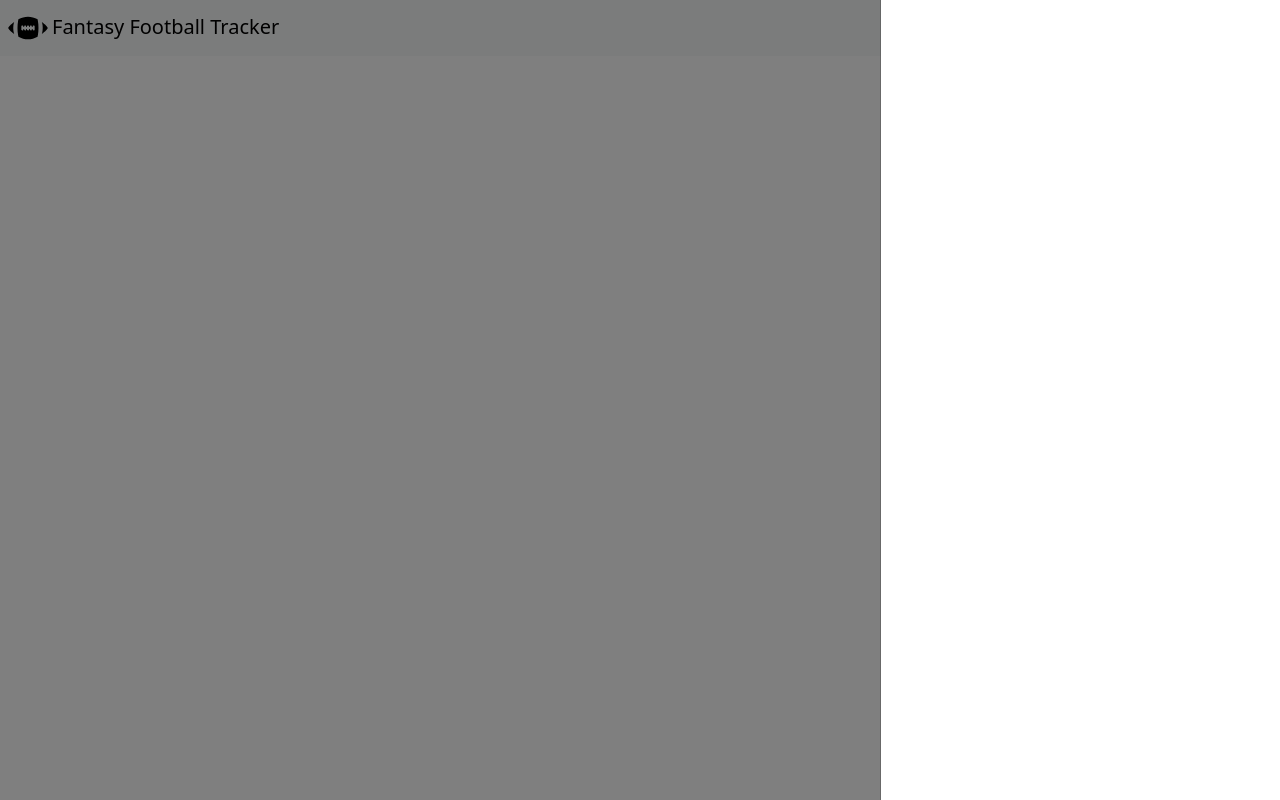
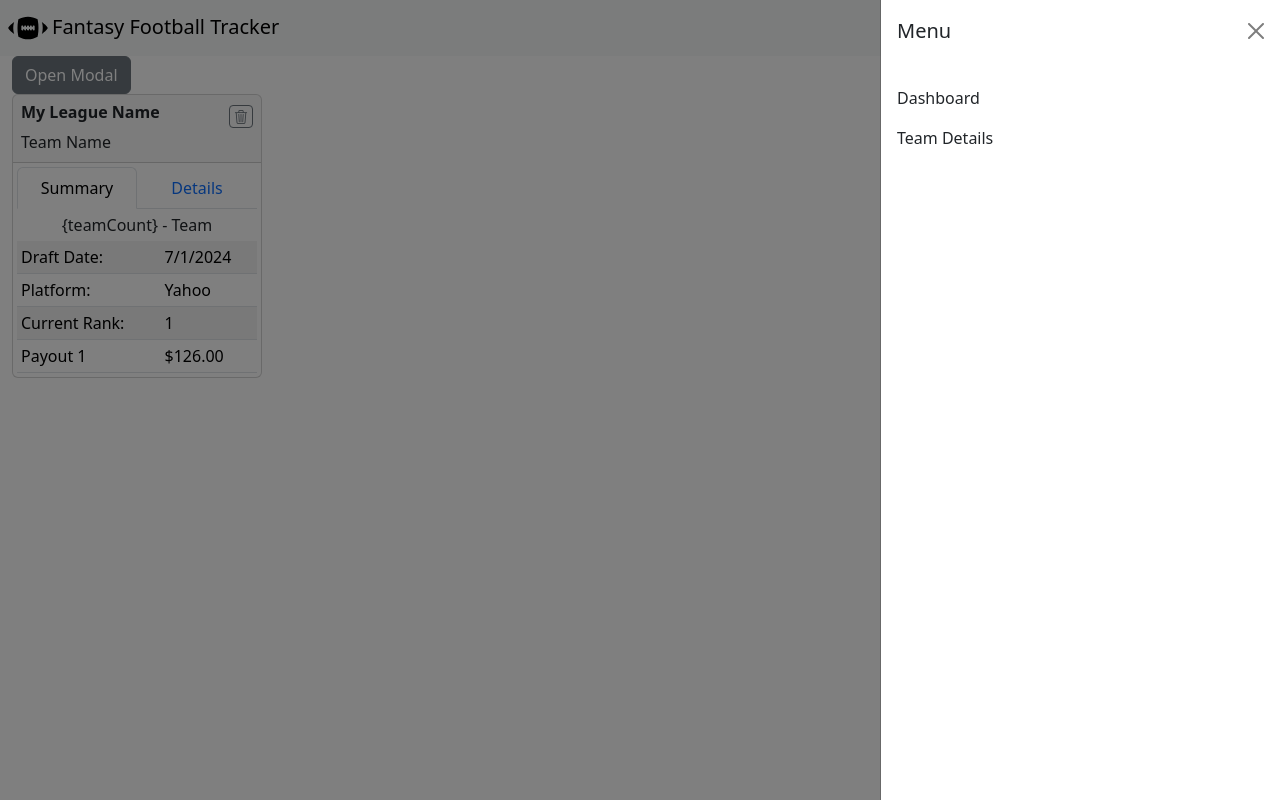
Before and after one commit to ShayEllis/aws-amplify-fantasy-football-tracker, a React (Vite) app: page /dashboard in a window 1280 px wide. Both pictures are taken after a click on the button 1240 px from the left and 28 px from the top of the page. Built offline with nearby package versions, Linux system fonts and the light colour scheme.

Commit message:
working on league info card

```diff
--- a/src/App.jsx
+++ b/src/App.jsx
@@ -1,12 +1,19 @@
-import './App.sass'
-// import LeagueInfoModal from './components/leagueInfoModal/leagueInfoModal'
+import './App.scss'
+import { Outlet } from 'react-router-dom'
 import NavigationBar from './components/navigationBar/navigationBar'
+import Container from 'react-bootstrap/Container'
+
+import LeagueInfoModal from './components/leagueInfoModal/leagueInfoModal'
 
 function App() {
   return (
-    <div>
+    <>
       <NavigationBar />
-    </div>
+      <Container fluid>
+        <LeagueInfoModal />
+        <Outlet />
+      </Container>
+    </>
   )
 }
 
--- /dev/null
+++ b/src/components/leagueInfoCard/deleteInfoCardModal/deleteInfoCardModal.jsx
@@ -0,0 +1,38 @@
+import { useState } from 'react'
+import './deleteInfoCardModal.scss'
+import Button from 'react-bootstrap/Button'
+import Modal from 'react-bootstrap/Modal'
+import Row from 'react-bootstrap/Row'
+import Col from 'react-bootstrap/Col'
+
+const DeleteInfoCardModal = () => {
+  const [show, setShow] = useState(false)
+
+  const showModal = () => setShow(true)
+  const closeModal = () => setShow(false)
+
+  return (
+    <>
+      <Button size='sm' variant='outline-secondary' className='p-0 ps-1 pe-1' onClick={showModal}>
+        <i className='bi bi-trash3'></i>
+      </Button>
+
+      <Modal show={show} onHide={closeModal} centered>
+        <Modal.Header closeButton>
+          <Modal.Title className='fs-5'>Delete {'"League Name"'}?</Modal.Title>
+        </Modal.Header>
+        <Modal.Body>
+          <Row className='justify-content-center'>
+            <Col xs='auto'>
+              <Button variant='outline-danger' onClick={closeModal}>
+                Delete
+              </Button>
+            </Col>
+          </Row>
+        </Modal.Body>
+      </Modal>
+    </>
+  )
+}
+
+export default DeleteInfoCardModal
--- /dev/null
+++ b/src/components/leagueInfoCard/leagueInfoCard.jsx
@@ -0,0 +1,88 @@
+import './leagueInfoCard.scss'
+import DeleteInfoCardModal from './deleteInfoCardModal/deleteInfoCardModal'
+import Card from 'react-bootstrap/Card'
+import Tabs from 'react-bootstrap/Tabs'
+import Tab from 'react-bootstrap/Tab'
+import Table from 'react-bootstrap/Table'
+import Row from 'react-bootstrap/Row'
+import Col from 'react-bootstrap/Col'
+
+const LeagueInfoCard = () => {
+  return (
+    <Card id='leagueInfoCard'>
+      <Card.Header className='p-2'>
+        <Row>
+          <Col>
+            <Card.Title className='fs-6 fw-bold'>My League Name</Card.Title>
+          </Col>
+          <Col xs='auto'>
+            <DeleteInfoCardModal />
+          </Col>
+        </Row>
+        <Card.Text>Team Name</Card.Text>
+      </Card.Header>
+
+      <Card.Body className='p-1'>
+        <Tabs defaultActiveKey='summary' id='card-tabs' justify>
+          <Tab eventKey='summary' title='Summary'>
+            <Card.Text className='text-center mt-1 mb-1'>
+              {'{teamCount}'} - Team
+            </Card.Text>
+            <Table striped hover size='sm' className='mb-0'>
+              <tbody>
+                <tr>
+                  <td>Draft Date:</td>
+                  <td>7/1/2024</td>
+                </tr>
+                <tr>
+                  <td>Platform:</td>
+                  <td>Yahoo</td>
+                </tr>
+                <tr>
+                  <td>Current Rank:</td>
+                  <td>1</td>
+                </tr>
+                <tr>
+                  <td>Payout 1</td>
+                  <td>$126.00</td>
+                </tr>
+              </tbody>
+            </Table>
+          </Tab>
+          <Tab eventKey='details' title='Details'>
+            <Table striped hover size='sm' className='mt-1 mb-0'>
+              <tbody>
+                <tr>
+                  <td>Pick Position:</td>
+                  <td>2</td>
+                </tr>
+                <tr>
+                  <td>Buy-In:</td>
+                  <td>$15.00</td>
+                </tr>
+                <tr>
+                  <td>Initial Rank:</td>
+                  <td>8</td>
+                </tr>
+                <tr>
+                  <td>Playoff Teams:</td>
+                  <td>6</td>
+                </tr>
+                <tr>
+                  <td>Payout 2</td>
+                  <td>$20.00</td>
+                </tr>
+                <tr>
+                  <td>Payout 3</td>
+                  <td>$5.00</td>
+                </tr>
+              </tbody>
+            </Table>
+          </Tab>
+        </Tabs>
+      </Card.Body>
+    </Card>
+  )
+}
+
+export default LeagueInfoCard
--- /dev/null
+++ b/src/components/leagueInfoCard/leagueInfoCard.scss
@@ -0,0 +1,3 @@
+#leagueInfoCard {
+  width: 250px;
+}
--- a/src/components/leagueInfoModal/leagueInfoModal.jsx
+++ b/src/components/leagueInfoModal/leagueInfoModal.jsx
@@ -29,7 +29,7 @@ const LeagueInfoModal = () => {
 
   return (
     <>
-      <Button variant='primary' onClick={openModal}>
+      <Button variant='secondary' onClick={openModal}>
         Open Modal
       </Button>
 
--- a/src/components/navigationBar/navigationBar.jsx
+++ b/src/components/navigationBar/navigationBar.jsx
@@ -1,6 +1,8 @@
 import './navigationBar.scss'
 import { Link, NavLink } from 'react-router-dom'
 import Navbar from 'react-bootstrap/Navbar'
+import Offcanvas from 'react-bootstrap/Offcanvas'
+import Nav from 'react-bootstrap/Nav'
 import Container from 'react-bootstrap/Container'
 import footballIcon from '../../assets/football-icon.svg'
 
@@ -20,12 +22,23 @@ const NavigationBar = () => {
             </h2>
           </Navbar.Brand>
         </Link>
-
-        <Navbar.Toggle aria-controls='bg-body-tertiary' />
+        <Navbar.Toggle aria-controls='offcanvas-nav-menu' />
         <Navbar.Offcanvas
-          id=''
-          aria-labelledby=''
-          placement='end'></Navbar.Offcanvas>
+          id='offcanvas-nav-menu'
+          aria-labelledby='offcanvas-nav-menu'
+          placement='end'>
+            <Offcanvas.Header closeButton>
+              <Offcanvas.Title id='offcanvas-nav-title'>
+                Menu
+              </Offcanvas.Title>
+            </Offcanvas.Header>
+            <Offcanvas.Body>
+              <Nav>
+                <NavLink to='dashboard' className='nav-link'>Dashboard</NavLink>
+                <NavLink to='teamBuilder' className='nav-link'>Team Details</NavLink>
+              </Nav>
+            </Offcanvas.Body>
+          </Navbar.Offcanvas>
       </Container>
     </Navbar>
   )
--- /dev/null
+++ b/src/index.scss
@@ -0,0 +1,3 @@
+body {
+  padding-top: 56px;
+}
```
Also changed, not shown: src/main.jsx (+7 -1 lines), src/router/router.jsx (+6 -1 lines), src/App.scss (added), src/components/leagueInfoCard/deleteInfoCardModal/deleteInfoCardModal.scss (added), src/index.sass (deleted).
